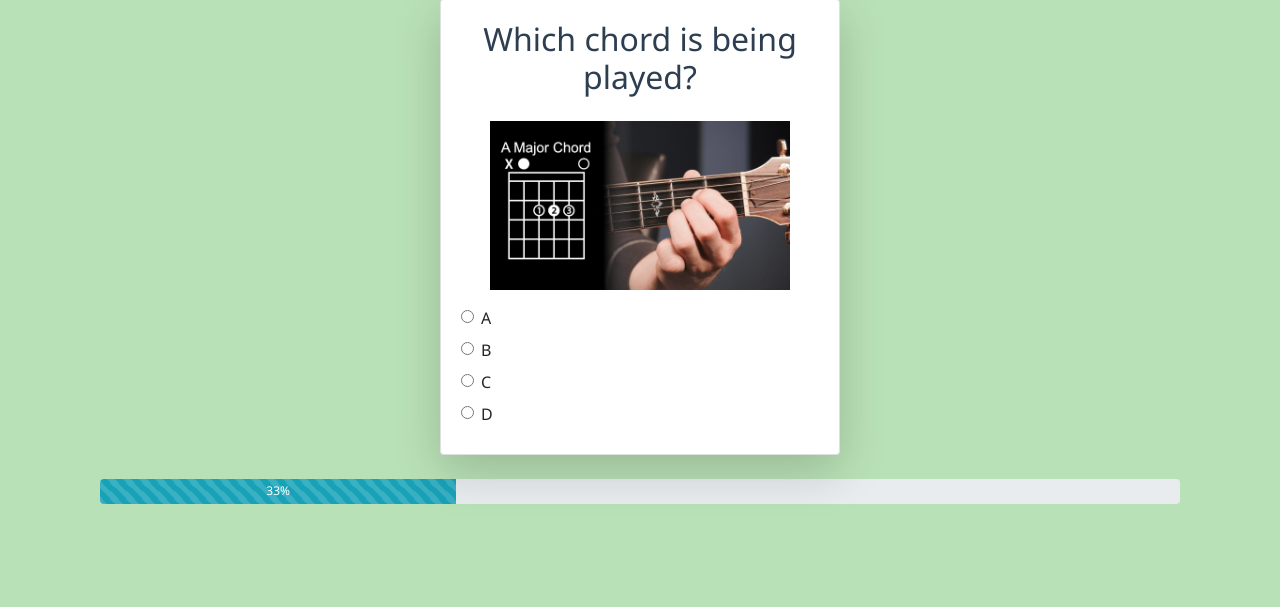
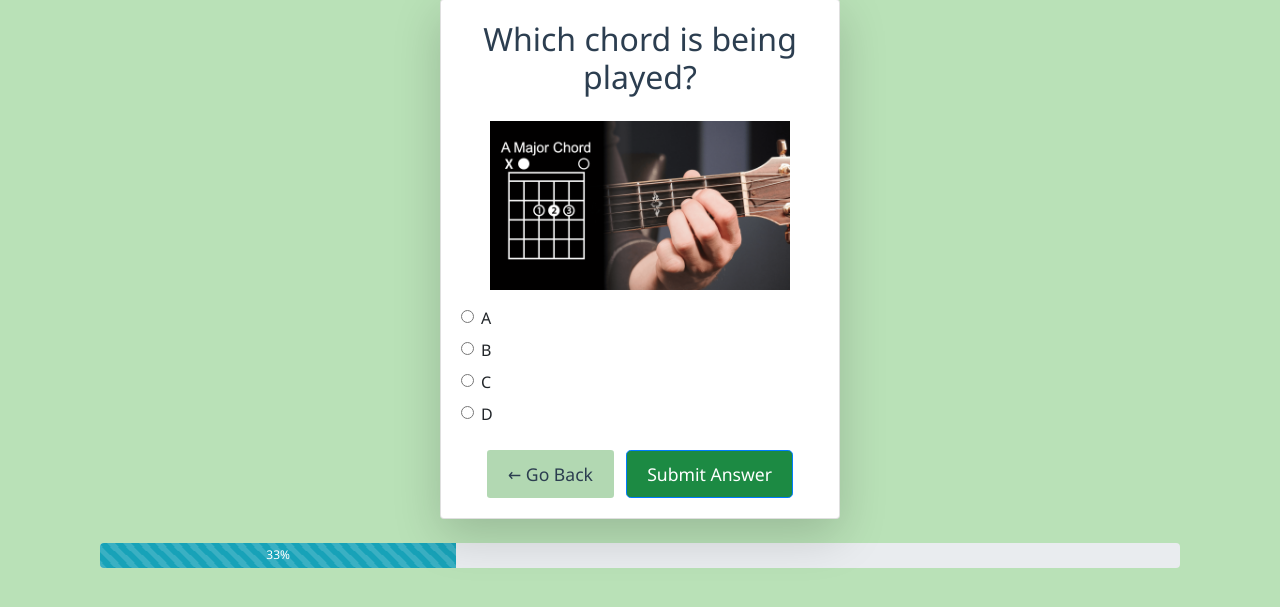
Before and after one commit to evageoo/GuitarChords, a Flask app: page /quiz/1 in a window 1280 px wide. Shown: the part 105-712 px from the top of the page. Run offline with Flask 3, Linux system fonts and the light colour scheme; some libraries are stand-ins or nearby versions.

Commit message:
next button and submit with feedback working

```diff
--- a/server.py
+++ b/server.py
@@ -106,7 +106,19 @@ def quiz(quiz_id):
     # Calculate quiz progress percentage
     progress = int((quiz_id / total_questions) * 100)
 
-    return render_template('quiz.html', question=question, quiz_id=quiz_id, progress=progress)
+    # Determine next_url
+    if quiz_id < total_questions:
+        next_url = url_for('quiz', quiz_id=quiz_id + 1)
+    else:
+        next_url = url_for('result')
+
+    return render_template(
+        'quiz.html',
+        question=question,
+        quiz_id=quiz_id,
+        progress=progress,
+        next_url=next_url  # <-- pass this to the template
+    )
 
 def check_finger_positions(user_positions, correct_positions):
     if not user_positions:
--- /dev/null
+++ b/static/js/quiz-feedback.js
@@ -0,0 +1,50 @@
+document.addEventListener('DOMContentLoaded', function () {
+  const quizForm = document.getElementById('quizForm');
+  const feedback = document.getElementById('feedback');
+  const submitBtn = document.getElementById('submitBtn');
+  const nextBtn = document.getElementById('nextBtn');
+
+  // Find the correct answer from a hidden input or data attribute
+  let correctAnswer = null;
+  const correctInput = document.querySelector('input[name="correct"]');
+  if (correctInput) {
+    correctAnswer = correctInput.value;
+  }
+
+  // Get next_url if present
+  let nextUrl = '/result';
+  if (window.next_url) {
+    nextUrl = window.next_url;
+  } else if (typeof NEXT_URL !== 'undefined') {
+    nextUrl = NEXT_URL;
+  }
+
+  if (quizForm) {
+    quizForm.addEventListener('submit', function (e) {
+      e.preventDefault();
+      let selected = quizForm.querySelector('input[name="answer"]:checked');
+      if (!selected) return;
+      let isCorrect = false;
+      if (correctAnswer !== null) {
+        isCorrect = (selected.value === correctAnswer);
+      }
+      if (isCorrect) {
+        feedback.innerHTML = '✅ Correct! Great job!';
+        feedback.style.color = '#28a745';
+        // Optionally, update score in sessionStorage
+        sessionStorage.setItem('lastQuizCorrect', 'true');
+      } else {
+        feedback.innerHTML = '❌ Not quite!<br>Correct answer: ' + (correctAnswer || '');
+        feedback.style.color = '#dc3545';
+        sessionStorage.setItem('lastQuizCorrect', 'false');
+      }
+      if (submitBtn) submitBtn.style.display = 'none';
+      if (nextBtn) nextBtn.style.display = 'inline-block';
+    });
+  }
+  if (nextBtn) {
+    nextBtn.addEventListener('click', function() {
+      window.location.href = nextUrl;
+    });
+  }
+});
--- a/templates/quiz.html
+++ b/templates/quiz.html
@@ -46,6 +46,9 @@
         </div>
       </form>
       {% else %}
+      <form method="POST" action="{{ url_for('submit_quiz') }}" id="quizForm">
+        <input type="hidden" name="quiz_id" value="{{ quiz_id }}" />
+        <input type="hidden" name="question_type" value="{{ question.type }}" />
         {% for option in question.options %}
         <div class="form-check mb-2">
           <input
@@ -61,6 +64,15 @@
           </label>
         </div>
         {% endfor %}
+        <div id="feedback" class="text-center mb-3"></div>
+        <div class="text-center">
+          <button type="button" id="nextBtn" class="btn btn-success btn-lg" style="display:none; margin-top: 10px;">Next</button>
+        </div>
+        <div class="text-center mt-4">
+          <a href="javascript:history.back()" class="btn btn-sm mr-2" style="background-color: #b2d8b2; color: #2c3e50">← Go Back</a>
+          <button type="submit" class="btn btn-primary btn-lg" id="submitBtn">Submit Answer</button>
+        </div>
+      </form>
       {% endif %}
     </div>
   </div>
@@ -81,6 +93,10 @@
   </div>
 </div>
 
+<script>
+  window.next_url = "{{ next_url }}";
+</script>
 <link rel="stylesheet" href="{{ url_for('static', filename='main.css') }}">
 <script src="{{ url_for('static', filename='js/fret-diagram-image.js') }}"></script>
+<script src="{{ url_for('static', filename='js/quiz-feedback.js') }}"></script>
 {% endblock %}
```
Lines whose indentation alone changed are shown as unchanged.
